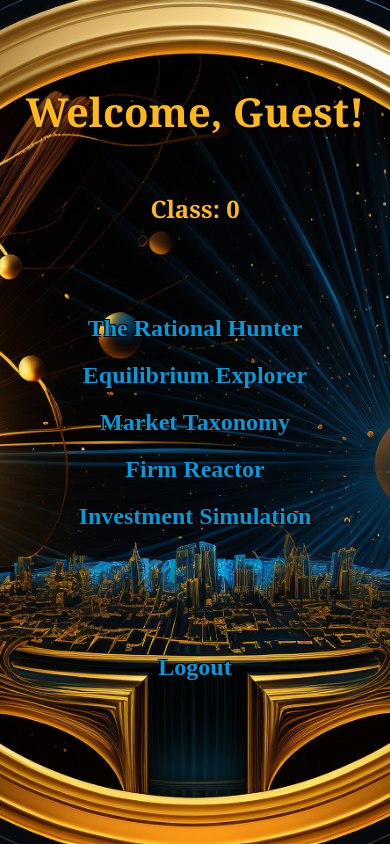
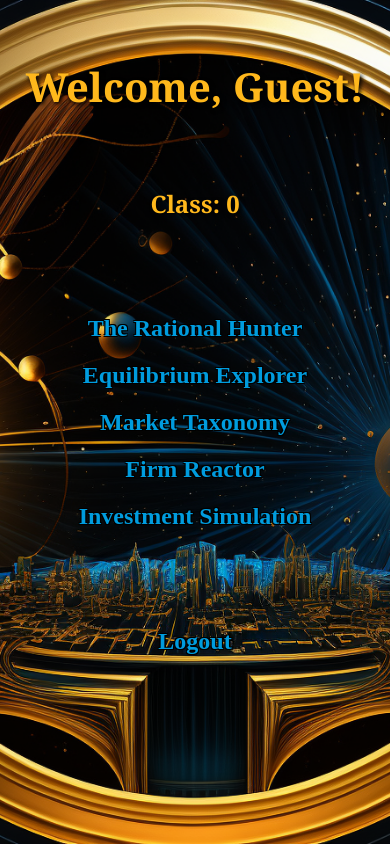
Before and after one commit to matthewdlang18/virtual_econ, a Flask app: page /game in a window 390 px wide. Run offline with Flask 3, Linux system fonts and the light colour scheme.

Commit message:
Add files via upload

```diff
--- a/static/styles.css
+++ b/static/styles.css
@@ -268,13 +268,13 @@ body {
 
   .title {
     font-size: 40px; /* Smaller title font size for mobile */
-    padding-top: 10vh; /* Adjusted padding for mobile */
+    padding-top: 7vh; /* Adjusted padding for mobile */
     white-space: normal; /* Allow wrapping */
     width: 90%; /* Optional: set a width less than 100% to provide some padding */
     text-align: center; /* Center the title */
     margin-left: auto; /* Center the block */
     margin-right: auto; /* Center the block */
-    top: 1vh;
+    top: 0vh;
     -webkit-text-stroke: 0; /* This will remove the text stroke */
 }
 
@@ -322,7 +322,7 @@ body {
   text-shadow: -1px -1px 0 black, 1px -1px 0 black, -1px 1px 0 black, 1px 1px 0 black;
   cursor: pointer; /* Makes the text appear clickable */
   position: absolute; /* Positions the link at the bottom of the page */
-  bottom: 17%;
+  bottom: 20%;
   left: 50%;
   transform: translateX(-50%); /* Centers the link horizontally */
 }
@@ -336,7 +336,7 @@ body {
   text-shadow: -1px -1px 0 black, 1px -1px 0 black, -1px 1px 0 black, 1px 1px 0 black;
   cursor: pointer; /* Makes the text appear clickable */
   position: absolute; /* Positions the link at the bottom of the page */
-  bottom: 17%;
+  bottom: 20%;
   left: 50%;
   transform: translateX(-50%); /* Centers the link horizontally */
 }
@@ -361,7 +361,7 @@ body {
 
 .class-info {
     position: absolute;
-    top: calc(15vh + 65px);  /* Based on the font-size of .title. Adjust as needed */
+    top: calc(15vh + 60px);  /* Based on the font-size of .title. Adjust as needed */
     left: 50%;
     transform: translateX(-50%);
     font-size: 24px;  /* Adjust size as you see fit */
```
